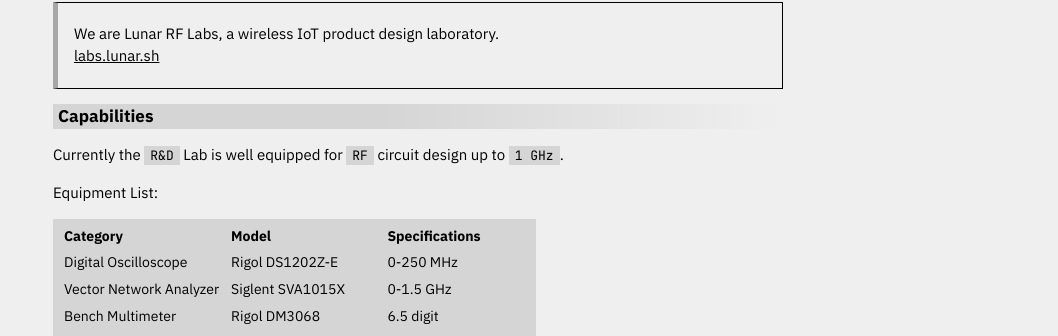
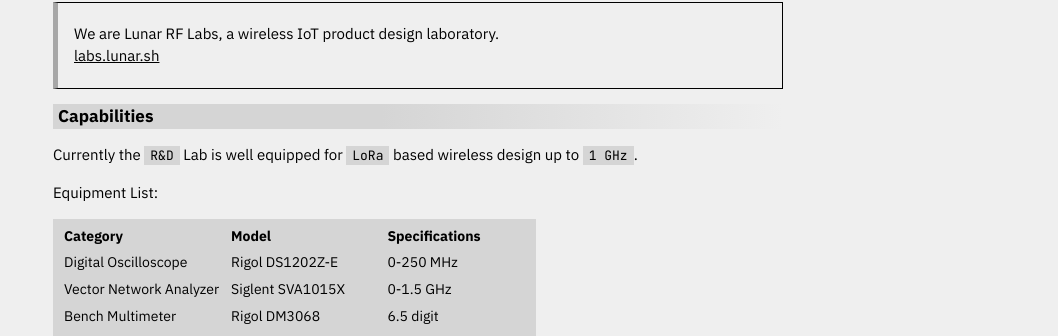
Before and after one commit to lunar-sh/journal.lunar.sh, a Jekyll site: the page built from info.md, in a window 1280 px wide and 900 px high, scrolled down 501 px. Shown: the part 115-451 px from the top of the window, without its empty margins (222-1280 px from the left). Built offline with Jekyll 4.4.1, drawn with Linux system fonts in a browser that asks for light colours; nearby versions of some CDN libraries.

Commit message:
Update info.md

```diff
--- a/info.md
+++ b/info.md
@@ -25,7 +25,7 @@
 
 # Capabilities
 
-Currently the `R&D` Lab is well equipped for `RF` circuit design up to `1 GHz`.
+Currently the `R&D` Lab is well equipped for `LoRa` based wireless design up to `1 GHz`.
 
 Equipment List:
 
```
